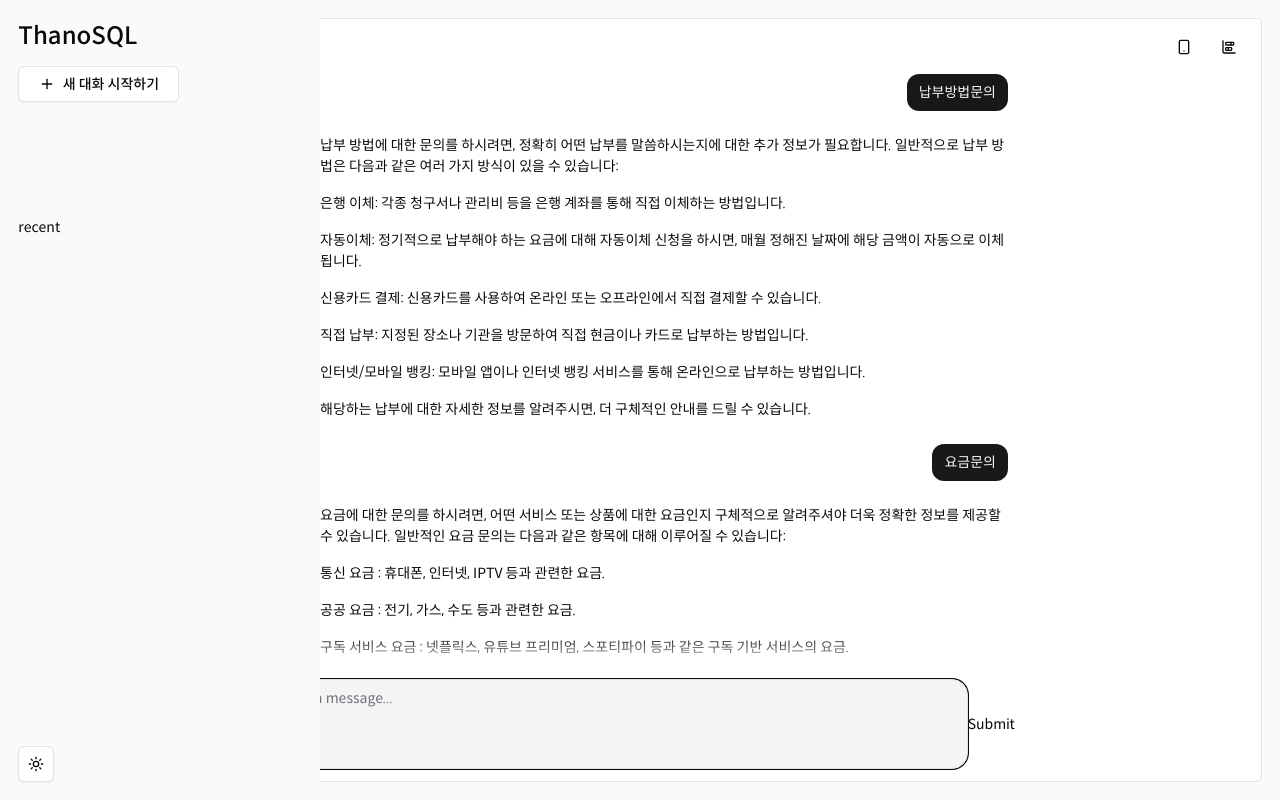
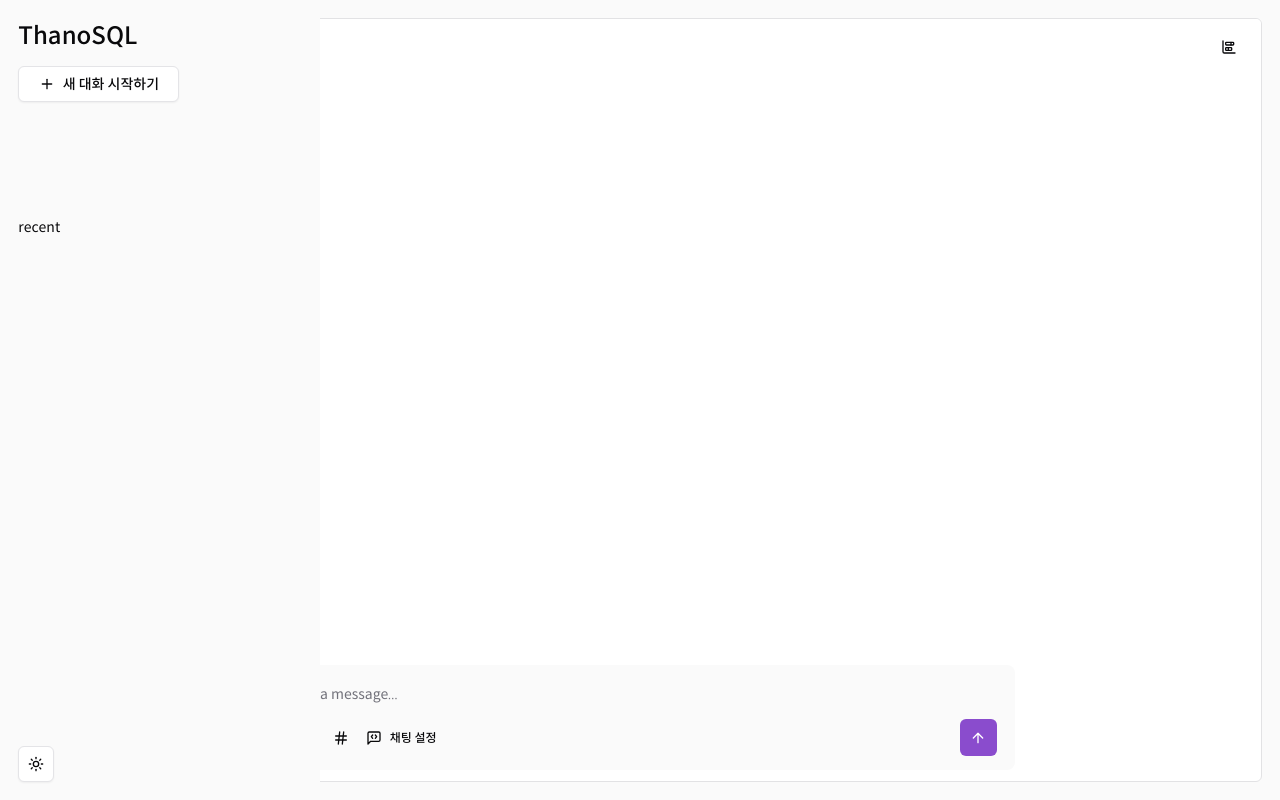
Before and after one commit to smartmind-team/thanosql-ai-chat-fe, a Next.js app: page / in a window 1280 px wide. Built offline with nearby package versions, Linux system fonts and the light colour scheme.

Commit message:
chat-panel-item

```diff
--- a/app/globals.css
+++ b/app/globals.css
@@ -8,13 +8,20 @@ body {
 }
 
 body #custom-gradient {
-  background: linear-gradient(to top, var(--gradient-bg-from) 78%, var(--gradient-bg-to));
+  background: linear-gradient(to top, var(--gradient-bg-from) 80%, var(--gradient-bg-to));
+}
+
+body #custom-inner-gradient {
+  background: linear-gradient(180deg, var(--inner-gradient-bg-from) 0%, var(--inner-gradient-bg-center) 70%, var(--inner-gradient-bg-to) 100%);
 }
 
 @layer base {
   :root {
     --gradient-bg-from: #ffffff;
-    --gradient-bg-to: #ffffff22;
+    --gradient-bg-to: #ffffff01;
+    --inner-gradient-bg-from: #ffffff;
+    --inner-gradient-bg-center: #ffffffb2;
+    --inner-gradient-bg-to: #ffffff00;
     --background: 0 0% 100% / 1;
     --side-background: 0 0% 98% / 1;
     --opacity-background: 0 0% 100% / 1;
@@ -51,7 +58,10 @@ body #custom-gradient {
   }
   .dark {
     --gradient-bg-from: #262627;
-    --gradient-bg-to: #26262720;
+    --gradient-bg-to: #26262700;
+    --inner-gradient-bg-from: #262627;
+    --inner-gradient-bg-center: #262627b2;
+    --inner-gradient-bg-to: #26262700;
     --background: 240 1% 15% / 1;
     --side-background: 240 5% 7% / 1;
     --opacity-background: 0 0% 0% / 1;
--- a/components/chat-header.tsx
+++ b/components/chat-header.tsx
@@ -7,12 +7,12 @@ export default function ChatHeader() {
   const { isOpenItemPanel, handleFixedSideNav } = useOverlayStore();
 
   return (
-    <StickyCard>
+    <StickyCard id='custom-inner-gradient'>
       <div className='flex gap-[0.286rem] items-center'>
-        <Button variant='ghost' className='w-9 h-9' onClick={handleFixedSideNav}>
+        <Button variant='ghost' className='w-9 h-9 bg-background' onClick={handleFixedSideNav}>
           <AlignLeft size={16} />
         </Button>
-        <div className='flex items-center'>
+        <div className='flex items-center bg-background'>
           <div className='flex items-center justify-center w-9 h-9'>
             <MessagesSquare size={16} />
           </div>
@@ -20,13 +20,10 @@ export default function ChatHeader() {
         </div>
       </div>
       <div className='flex gap-[0.571rem]'>
-        <Button variant='ghost' className='w-9 h-9'>
-          <Smartphone size={16} />
-        </Button>
         {!isOpenItemPanel && (
           <Button
             variant='ghost'
-            className='w-9 h-9'
+            className='w-9 h-9 bg-background'
             onClick={() =>
               useOverlayStore.setState(state => ({
                 isOpenItemPanel: !state.isOpenItemPanel,
--- a/components/chat-panel.tsx
+++ b/components/chat-panel.tsx
@@ -1,128 +1,30 @@
 import ChatHeader from './chat-header';
-import { useOverlayStore } from '@/store/overlay';
-import { cn } from '@/lib/utils';
 import { useChat } from 'ai/react';
 import PreviewMessages from '@/features/messages';
-import StickyCard from './sticky-card';
-import { Textarea } from './ui/textarea';
-import { useEffect, useRef } from 'react';
+import MultimodalInput from '@/features/multimodal-input';
 
 export default function ChatInterface() {
-  const { isOpenItemPanel, isFixedSideNav } = useOverlayStore();
-  const { messages, input, setInput, handleSubmit, handleInputChange, isLoading, data, setData, reload } = useChat({
+  const { messages, input, setInput, handleSubmit, isLoading, data, setData } = useChat({
     api: 'http://127.0.0.1:8000/chat',
     streamProtocol: 'data',
   });
 
-  const test = [
-    {
-      id: '1',
-      content: '납부방법문의',
-      role: 'user',
-    },
-    {
-      id: '2',
-      content: `납부 방법에 대한 문의를 하시려면, 정확히 어떤 납부를 말씀하시는지에 대한 추가 정보가 필요합니다. 일반적으로 납부 방법은 다음과 같은 여러 가지 방식이 있을 수 있습니다:
-
-은행 이체: 각종 청구서나 관리비 등을 은행 계좌를 통해 직접 이체하는 방법입니다.
-
-자동이체: 정기적으로 납부해야 하는 요금에 대해 자동이체 신청을 하시면, 매월 정해진 날짜에 해당 금액이 자동으로 이체됩니다.
-
-신용카드 결제: 신용카드를 사용하여 온라인 또는 오프라인에서 직접 결제할 수 있습니다.
-
-직접 납부: 지정된 장소나 기관을 방문하여 직접 현금이나 카드로 납부하는 방법입니다.
-
-인터넷/모바일 뱅킹: 모바일 앱이나 인터넷 뱅킹 서비스를 통해 온라인으로 납부하는 방법입니다.
-
-
-해당하는 납부에 대한 자세한 정보를 알려주시면, 더 구체적인 안내를 드릴 수 있습니다.
-      `,
-      role: 'assistant',
-    },
-    {
-      id: '3',
-      content: '요금문의',
-      role: 'user',
-    },
-    {
-      id: '4',
-      content: `요금에 대한 문의를 하시려면, 어떤 서비스 또는 상품에 대한 요금인지 구체적으로 알려주셔야 더욱 정확한 정보를 제공할 수 있습니다. 일반적인 요금 문의는 다음과 같은 항목에 대해 이루어질 수 있습니다:
-
-통신 요금
-  : 휴대폰, 인터넷, IPTV 등과 관련한 요금.
-
-공공 요금
-  : 전기, 가스, 수도 등과 관련한 요금.
-
-구독 서비스 요금
-  : 넷플릭스, 유튜브 프리미엄, 스포티파이 등과 같은 구독 기반 서비스의 요금.
-
-학비 또는 수업료
-  : 학교 또는 학원의 강의 및 수업에 대한 요금.
-
-보험료
-  : 건강, 자동차, 생명 보험 등의 보험료.
-
-이 외에도 다양한 서비스와 상품에 따라 요금 체계가 달라질 수 있으므로, 구체적인 정보를 제공해주시면 보다 정확하고 유용한 답변을 드릴 수 있습니다. 궁금한 점에 대한 세부 정보를 주시면 도움이 되겠습니다.
-이 외에도 다양한 서비스와 상품에 따라 요금 체계가 달라질 수 있으므로, 구체적인 정보를 제공해주시면 보다 정확하고 유용한 답변을 드릴 수 있습니다. 궁금한 점에 대한 세부 정보를 주시면 도움이 되겠습니다.
-이 외에도 다양한 서비스와 상품에 따라 요금 체계가 달라질 수 있으므로, 구체적인 정보를 제공해주시면 보다 정확하고 유용한 답변을 드릴 수 있습니다. 궁금한 점에 대한 세부 정보를 주시면 도움이 되겠습니다.
-이 외에도 다양한 서비스와 상품에 따라 요금 체계가 달라질 수 있으므로, 구체적인 정보를 제공해주시면 보다 정확하고 유용한 답변을 드릴 수 있습니다. 궁금한 점에 대한 세부 정보를 주시면 도움이 되겠습니다.
-이 외에도 다양한 서비스와 상품에 따라 요금 체계가 달라질 수 있으므로, 구체적인 정보를 제공해주시면 보다 정확하고 유용한 답변을 드릴 수 있습니다. 궁금한 점에 대한 세부 정보를 주시면 도움이 되겠습니다.`,
-      role: 'assistant',
-    },
-  ];
-
-  const textareaRef = useRef<HTMLTextAreaElement>(null);
-
-  useEffect(() => {
-    if (textareaRef.current) {
-      adjustHeight();
-    }
-  }, []);
-
-  const adjustHeight = () => {
-    if (textareaRef.current) {
-      textareaRef.current.style.height = 'auto';
-      textareaRef.current.style.height = `${textareaRef.current.scrollHeight + 2}px`;
-    }
-  };
-  const handleInput = (event: React.ChangeEvent<HTMLTextAreaElement>) => {
-    setInput(event.target.value);
-    adjustHeight();
-  };
-
   return (
-    <div className='min-w-0 h-dvh flex flex-col relative overflow-y-scroll'>
+    <div className='min-w-0 h-dvh flex flex-col relative overflow-y-scroll overflow-x-hidden'>
       <ChatHeader />
       <div className='w-full max-w-[48.571rem] flex-1 flex flex-col items-center mx-auto gap-y-8'>
-        <div className='w-full flex-1 flex gap-6 flex-col overflow-y-auto relative'>
-          {test.map((message, idx) => (
+        <div className='w-full flex-1 flex gap-6 flex-col relative'>
+          {messages.map((message, idx) => (
             <PreviewMessages
               key={message.id}
               id={message.id}
               message={message}
               isLoading={isLoading && messages.length - 1 === idx}
               isLastIndex={messages.length - 1 === idx}
-              reload={reload}
             />
           ))}
         </div>
-        <StickyCard className='w-full h-auto bottom-9 pt-10' id='custom-gradient'>
-          <Textarea
-            ref={textareaRef}
-            placeholder='Send a message...'
-            className='min-h-[24px] h-auto max-h-[calc(50dvh)] overflow-hidden resize-none rounded-2xl !text-base bg-muted pb-10 dark:border-zinc-700'
-            rows={2}
-            onChange={handleInput}
-            autoFocus
-            onKeyDown={event => {
-              if (event.key === 'Enter' && !event.shiftKey) {
-                event.preventDefault();
-              }
-            }}
-          />
-          <button>Submit</button>
-        </StickyCard>
+        <MultimodalInput input={input} setInput={setInput} isLoading={isLoading} handleSubmit={handleSubmit} />
       </div>
     </div>
   );
--- a/components/ui/textarea.tsx
+++ b/components/ui/textarea.tsx
@@ -1,22 +1,19 @@
-import * as React from "react"
+import * as React from 'react';
 
-import { cn } from "@/lib/utils"
+import { cn } from '@/lib/utils';
 
-const Textarea = React.forwardRef<
-  HTMLTextAreaElement,
-  React.ComponentProps<"textarea">
->(({ className, ...props }, ref) => {
+const Textarea = React.forwardRef<HTMLTextAreaElement, React.ComponentProps<'textarea'>>(({ className, ...props }, ref) => {
   return (
     <textarea
       className={cn(
-        "flex min-h-[60px] w-full rounded-md border border-input bg-transparent px-3 py-2 text-base shadow-sm placeholder:text-muted-foreground focus-visible:outline-none focus-visible:ring-1 focus-visible:ring-ring disabled:cursor-not-allowed disabled:opacity-50 md:text-sm",
-        className
+        'flex min-h-0 h-auto w-full rounded-md border border-input bg-transparent px-3 py-2 text-base shadow-sm placeholder:text-muted-foreground focus-visible:outline-none focus-visible:ring-1 focus-visible:ring-ring disabled:cursor-not-allowed disabled:opacity-50 md:text-sm',
+        className,
       )}
       ref={ref}
       {...props}
     />
-  )
-})
-Textarea.displayName = "Textarea"
+  );
+});
+Textarea.displayName = 'Textarea';
 
-export { Textarea }
+export { Textarea };
--- a/features/messages.tsx
+++ b/features/messages.tsx
@@ -9,12 +9,10 @@ interface MessagesProps {
   message: Message;
   isLoading: boolean;
   isLastIndex?: boolean;
-  reload: (chatRequestOptions?: ChatRequestOptions) => Promise<string | null | undefined>;
 }
 
-export default function Messages({ id, message, isLoading, isLastIndex, reload }: MessagesProps) {
+export default function Messages({ id, message, isLoading, isLastIndex }: MessagesProps) {
   const isAssistant = message.role === 'assistant';
-  const mode = 'view';
 
   return (
     <AnimatePresence>
@@ -23,7 +21,7 @@ export default function Messages({ id, message, isLoading, isLastIndex, reload }
         initial={{ y: 5, opacity: 0 }}
         animate={{ y: 0, opacity: 1 }}
         data-role={message.role}>
-        <div className='flex gap-4 w-full group-data-[role=user]/message:ml-auto group-data-[role=user]/message:max-w-2xl group-data-[role=user]/message:w-fit'>
+        <div className='flex gap-4 w-full group-data-[role=user]/message:ml-auto group-data-[role=user]/message:max-w-lg group-data-[role=user]/message:w-fit'>
           {isAssistant && (
             <div className='size-8 flex items-center rounded-full justify-center ring-1 shrink-0 ring-border bg-background'>
               <div className='translate-y-px z-0'>
@@ -32,7 +30,7 @@ export default function Messages({ id, message, isLoading, isLastIndex, reload }
             </div>
           )}
           <div
-            className={cn('flex flex-col gap-4', {
+            className={cn('flex flex-col gap-4 pt-[0.4rem]', {
               'bg-primary text-primary-foreground px-3 py-2 rounded-xl': message.role === 'user',
             })}>
             <Markdown>{message.content as string}</Markdown>
--- /dev/null
+++ b/features/multimodal-input.tsx
@@ -0,0 +1,85 @@
+import { Dispatch, SetStateAction, useEffect, useRef } from 'react';
+import StickyCard from '@/components/sticky-card';
+import { Textarea } from '@/components/ui/textarea';
+import { Button } from '@/components/ui/button';
+import { AtSign, Hash, MessageSquareCode, ArrowUp } from 'lucide-react';
+
+export default function MultimodalInput({
+  input,
+  isLoading,
+  setInput,
+  handleSubmit,
+}: {
+  input: string;
+  isLoading: boolean;
+  setInput: Dispatch<SetStateAction<string>>;
+  handleSubmit: (event?: { preventDefault?: () => void }) => void;
+}) {
+  const textareaRef = useRef<HTMLTextAreaElement>(null);
+
+  useEffect(() => {
+    if (textareaRef.current) {
+      adjustHeight();
+    }
+  }, []);
+
+  const adjustHeight = () => {
+    if (textareaRef.current) {
+      textareaRef.current.style.height = 'auto';
+      textareaRef.current.style.height = `${textareaRef.current.scrollHeight + 2}px`;
+    }
+  };
+  const handleInput = (event: React.ChangeEvent<HTMLTextAreaElement>) => {
+    setInput(event.target.value);
+    adjustHeight();
+  };
+
+  return (
+    <StickyCard className='w-full h-auto bottom-9 flex flex-col pt-10' id='custom-gradient'>
+      <div className='bg-sideBackground w-full h-full rounded-lg p-[1.143rem] pb-[0.857rem]'>
+        <Textarea
+          disabled={isLoading}
+          ref={textareaRef}
+          value={input}
+          rows={1}
+          placeholder='Send a message...'
+          className='max-h-[calc(35dvh)] overflow-hidden resize-none !text-base border-0 shadow-none focus-visible:ring-0 p-0 mb-[0.857rem]'
+          onChange={handleInput}
+          autoFocus
+          onKeyDown={event => {
+            if (event.key === 'Enter' && !event.shiftKey) {
+              event.preventDefault();
+
+              if (!isLoading) {
+                handleSubmit();
+              }
+            }
+          }}
+        />
+        <div className='w-full flex justify-between items-center'>
+          <div className='flex gap-[0.571rem] flex-1'>
+            <Button variant='ghost' disabled={isLoading} className='text-xs w-[2rem] h-[2rem] p-0 hover:bg-transparent'>
+              <AtSign />
+            </Button>
+            <Button variant='ghost' disabled={isLoading} className='text-xs w-[2rem] h-[2rem] p-0 hover:bg-transparent'>
+              <Hash />
+            </Button>
+            <Button variant='ghost' disabled={isLoading} className='text-xs w-auto h-[2rem] p-0 hover:bg-transparent'>
+              <MessageSquareCode /> 채팅 설정
+            </Button>
+          </div>
+          <Button
+            variant='ghost'
+            disabled={isLoading}
+            className='text-xs min-w-[2.286rem] h-[2.286rem] bg-brands-main text-white p-0'
+            onClick={() => {
+              console.log('test');
+              handleSubmit();
+            }}>
+            <ArrowUp />
+          </Button>
+        </div>
+      </div>
+    </StickyCard>
+  );
+}
```
Also changed, not shown: components/markdown.tsx (+42 -1 lines).
